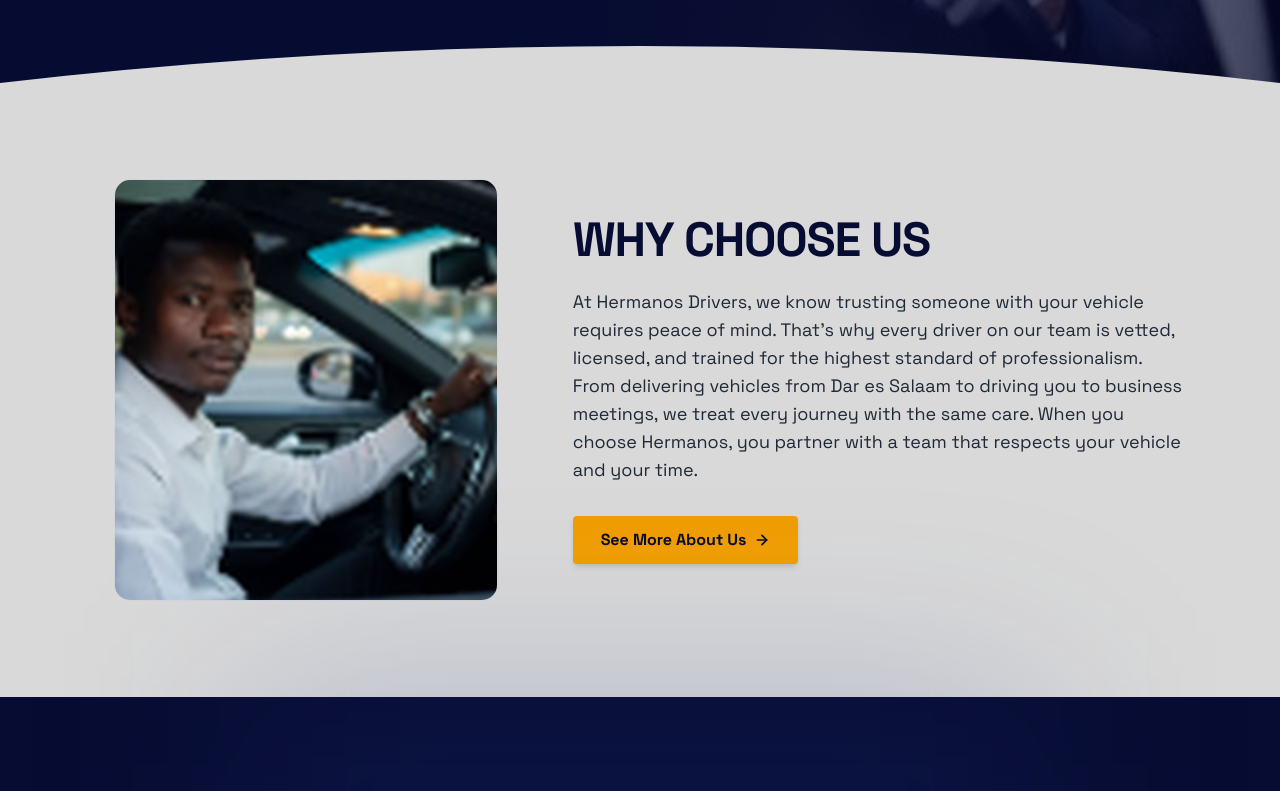
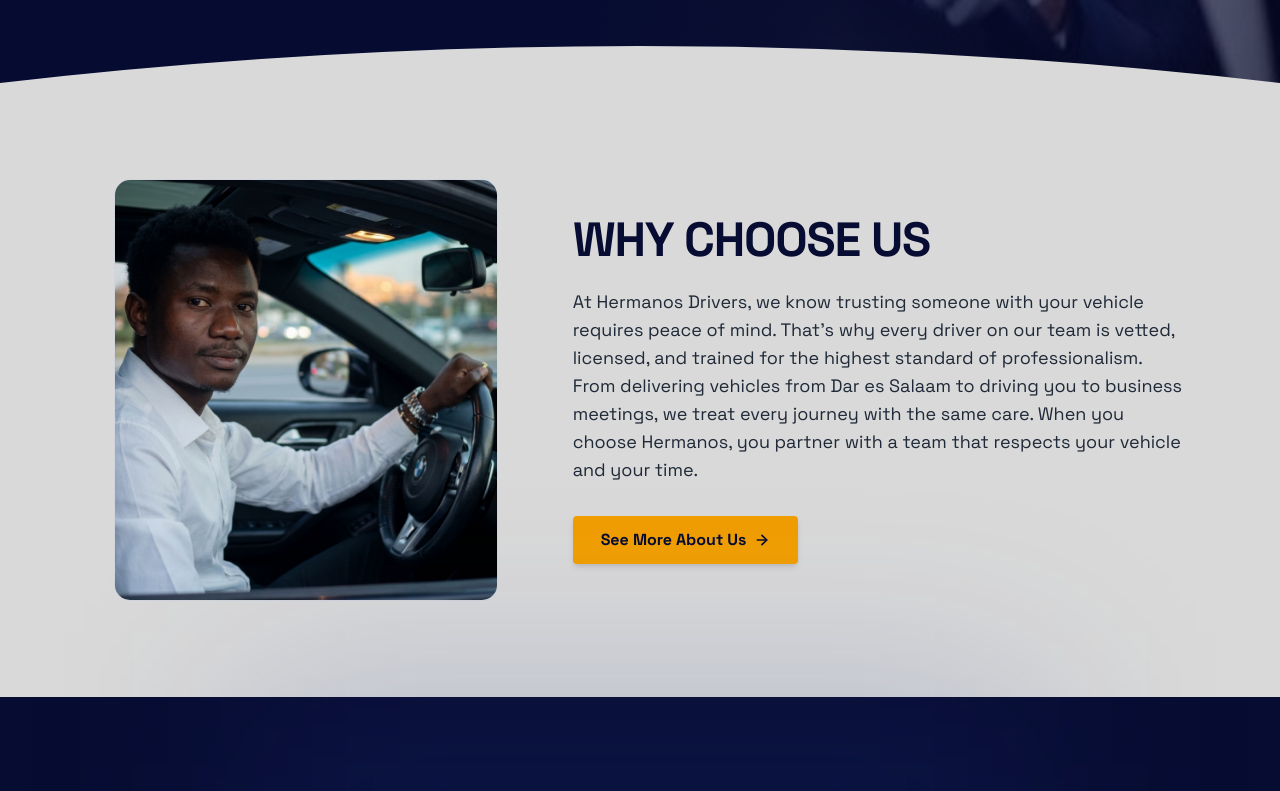
Before and after one commit to senga-systems/HERMANOS-DRIVERS-WEBSITE, a React (Vite) app in the folder frontend/: page / in a window 1280 px wide. Shown: the part 666-1457 px from the top of the page. Built offline with nearby package versions, Linux system fonts and the light colour scheme; no server answers; the HTML template or start-up script is replaced by a standard one.

Commit message:
Enhancing pic clarity

```diff
--- a/frontend/src/components/pages/AboutPage.jsx
+++ b/frontend/src/components/pages/AboutPage.jsx
@@ -40,7 +40,7 @@ export default function AboutPage({ onOpenBooking, onNavigate }) {
             <div className="lg:col-span-5 flex justify-center">
               <div className="relative w-full max-w-sm rounded-2xl overflow-hidden border border-gray-300">
                 <img
-                  src="/images/why-us/driver-clean.png"
+                  src="/images/why-us/driver-clean.jpg"
                   alt="Hermanos Professional Driver"
                   className="w-full h-[380px] sm:h-[440px] object-cover object-center"
                 />
--- a/frontend/src/components/sections/WhyChooseUs.jsx
+++ b/frontend/src/components/sections/WhyChooseUs.jsx
@@ -11,7 +11,7 @@ export default function WhyChooseUs({ onLearnMore }) {
           <FadeUp className="lg:col-span-5 flex justify-center">
             <div className="relative w-full max-w-sm rounded-2xl overflow-hidden border border-gray-300">
               <img
-                src="/images/why-us/driver-clean.png"
+                src="/images/why-us/driver-clean.jpg"
                 alt="Professional Hermanos Driver behind the steering wheel"
                 className="w-full h-[380px] sm:h-[420px] object-cover object-center"
               />
```
Also changed, not shown: frontend/public/images/why-us/driver-clean.jpg (added), frontend/public/images/why-us/driver-clean.png (deleted).
